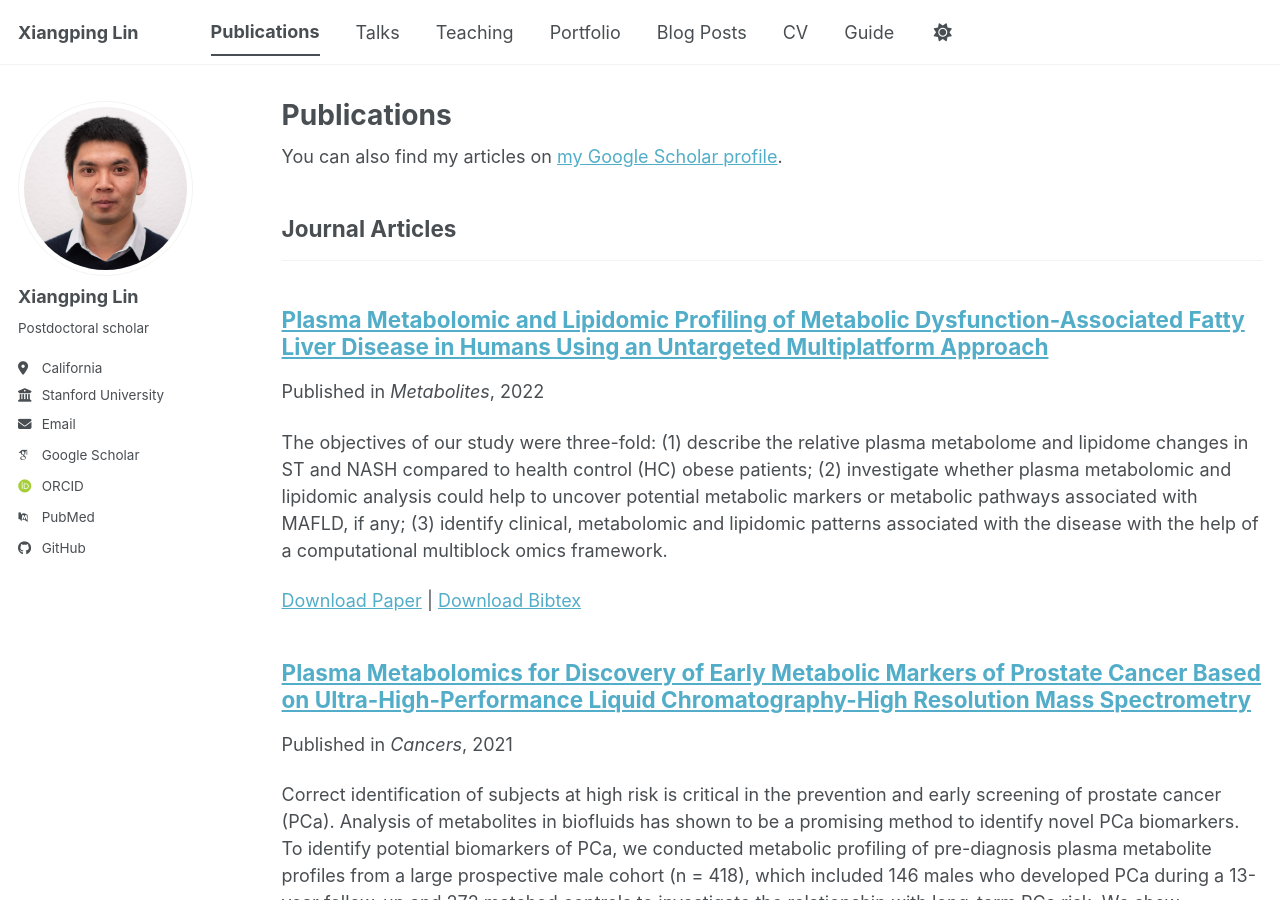
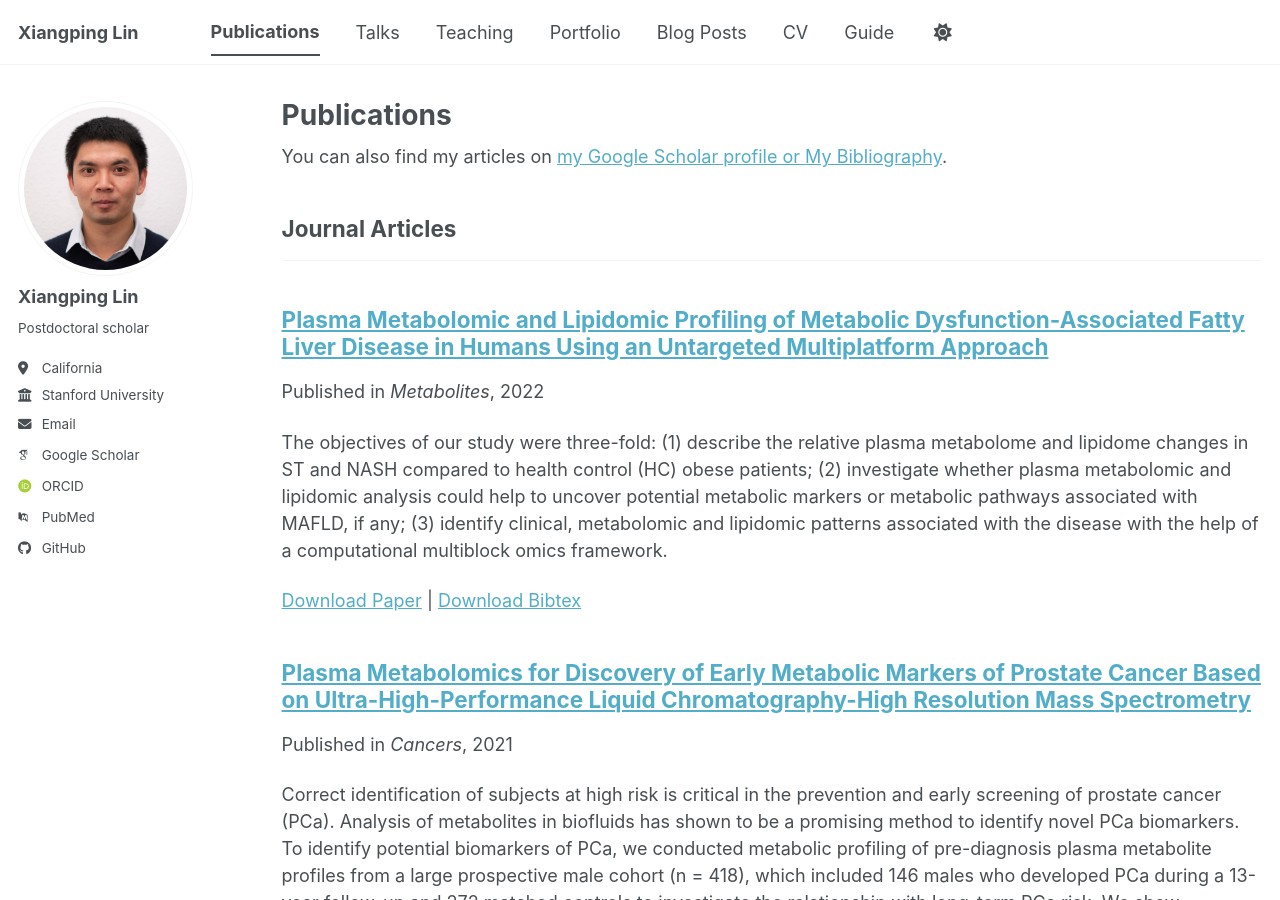
Before and after one commit to xiangpinglin/xiangpinglin.github.io, a Jekyll site: the page built from _pages/publications.html, in a window 1280 px wide and 900 px high. Built offline with Jekyll 4.4.1, drawn with Linux system fonts in a browser that asks for light colours; some web fonts are replaced; a script bundle is joined from its source files by our own code; library files that are not in the unit come from our copies.

Commit message:
Update publications.html

```diff
--- a/_pages/publications.html
+++ b/_pages/publications.html
@@ -6,7 +6,7 @@ author_profile: true
 ---
 
 {% if site.author.googlescholar %}
-  <div class="wordwrap">You can also find my articles on <a href="{{site.author.googlescholar}}">my Google Scholar profile</a>.</div>
+  <div class="wordwrap">You can also find my articles on <a href="{{site.author.googlescholar}}">my Google Scholar profile or <a href="{{site.author.pubmed}}">My Bibliography</a>.</div>
 {% endif %}
 
 {% include base_path %}
```
